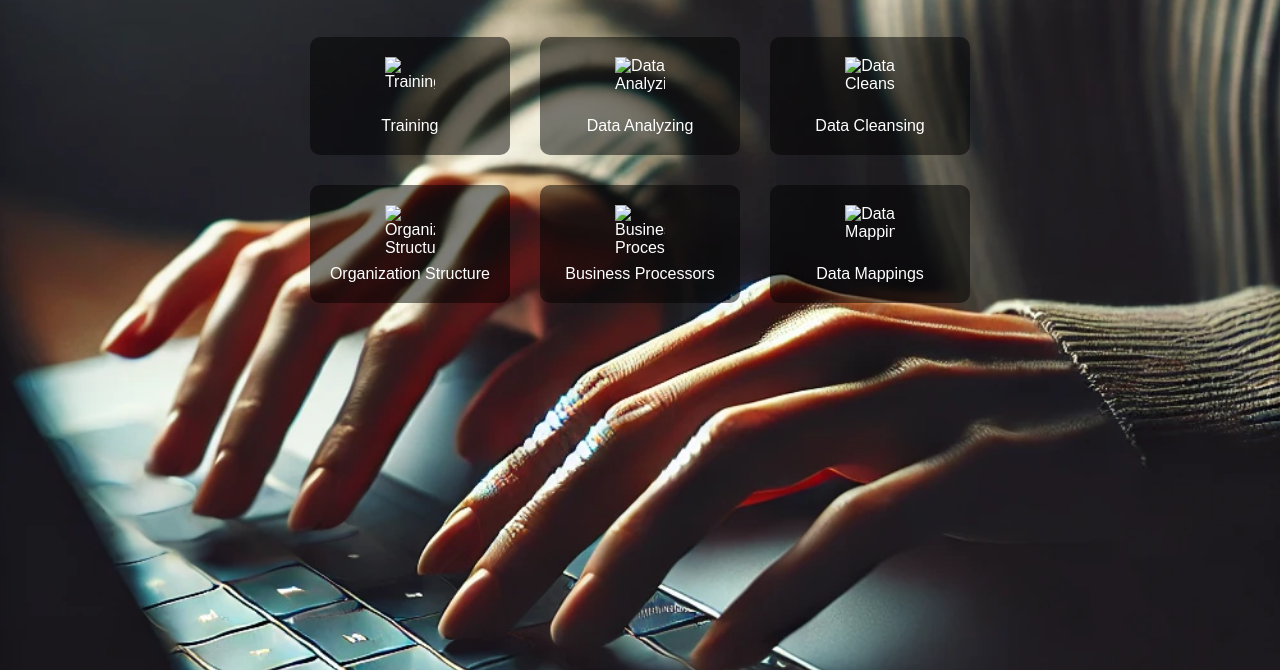
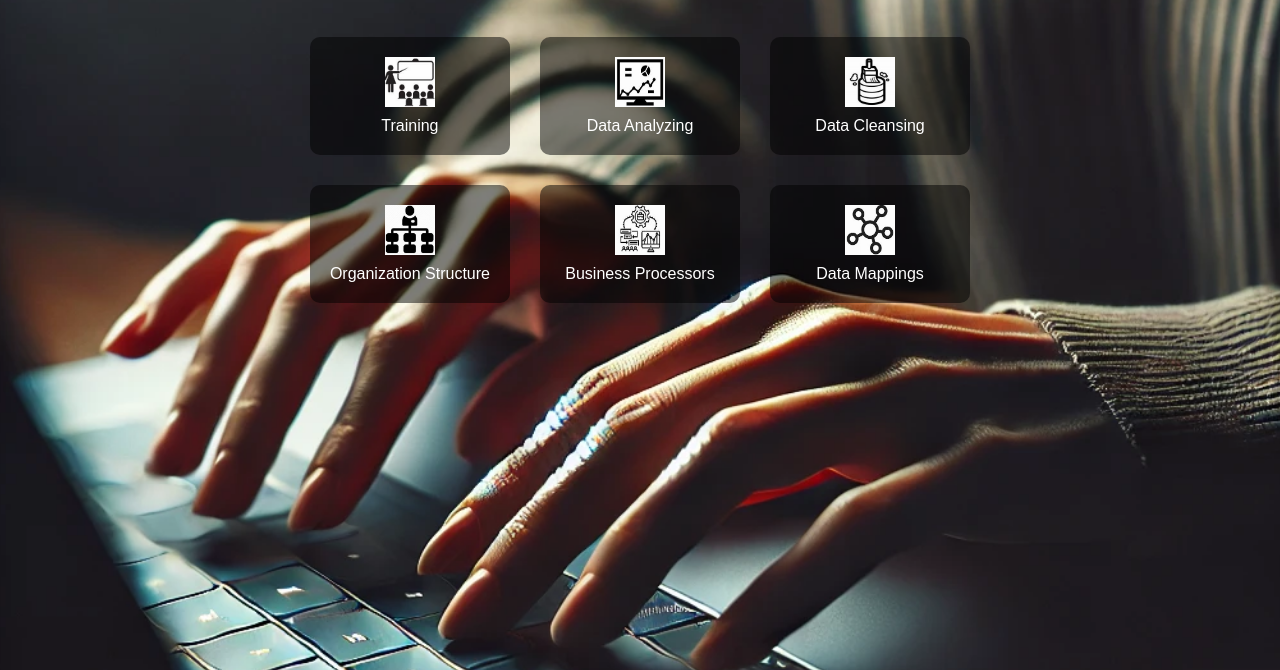
Before and after one commit to lionelavea/datadeb, a plain HTML site: page index.html in a window 1280 px wide. Shown: the part 90-760 px from the top of the page. Drawn offline with Linux system fonts and the light colour scheme.

Commit message:
Update index.html

```diff
--- a/index.html
+++ b/index.html
@@ -15,27 +15,27 @@
 
         <section class="categories">
             <div class="category">
-                <img src="training.png" alt="Training">
+                <img src="training.jpg" alt="Training">
                 <p>Training</p>
             </div>
             <div class="category">
-                <img src="analytics.png" alt="Data Analyzing">
+                <img src="analytics.jpg" alt="Data Analyzing">
                 <p>Data Analyzing</p>
             </div>
             <div class="category">
-                <img src="cleansing.png" alt="Data Cleansing">
+                <img src="cleansing.jpg" alt="Data Cleansing">
                 <p>Data Cleansing</p>
             </div>
             <div class="category">
-                <img src="orgstructure.png" alt="Organization Structure">
+                <img src="orgstructure.jpg" alt="Organization Structure">
                 <p>Organization Structure</p>
             </div>
             <div class="category">
-                <img src="processes.png" alt="Business Processors">
+                <img src="processes.jpg" alt="Business Processors">
                 <p>Business Processors</p>
             </div>
             <div class="category">
-                <img src="mappings.png" alt="Data Mappings">
+                <img src="mappings.jpg" alt="Data Mappings">
                 <p>Data Mappings</p>
             </div>
         </section>
```
